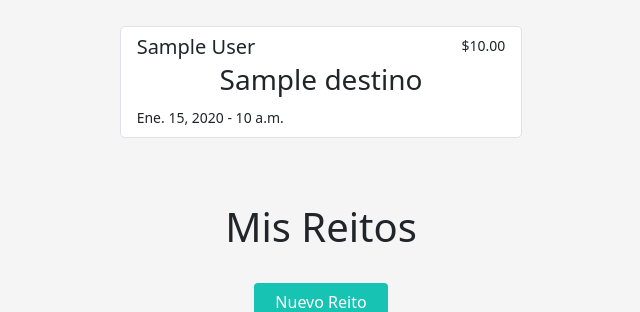
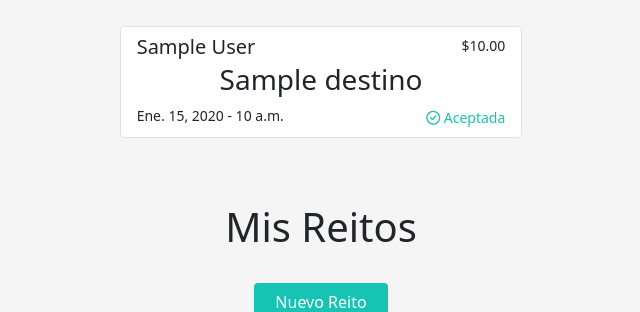
Before and after one commit to gomezluis007/Reito, a Django app: page /ver-viajes/ in a window 1280 px wide. Shown: the part 152-464 px from the top of the page, without its empty margins (319-959 px from the left). Run offline with Django 3.2, Linux system fonts and the light colour scheme; a user stored in the database is signed in; tables that the repository leaves empty hold one stand-in row (values such as "Sample post"); some libraries are stand-ins or nearby versions.

Commit message:
Agregar colores y estado de reserva en la lista de reservas

```diff
--- a/static/css/style.css
+++ b/static/css/style.css
@@ -173,6 +173,14 @@ div.estado_positivo {
     background-color: #17C3B2;
 }
 
+.etiqueta_negativa {
+    color: #3A606E;
+}
+
+.etiqueta_positiva {
+    color: #17C3B2;
+}
+
 div.estado_negativo {
     background-color: #3A606E;
 }
--- a/viajes/templates/ver_viajes.html
+++ b/viajes/templates/ver_viajes.html
@@ -23,8 +23,24 @@
                 <div class="text-center">
                     <h3>{{reserva.viaje.destino}}</h3>
                 </div>
-                <div>
+                <div class="d-flex justify-content-between">
                     <small>{{reserva.viaje.fecha}} - {{reserva.viaje.hora}}</small>
+
+                    {% if reserva.estado %}
+                        <div class="etiqueta_positiva">
+                            <small>
+                                <i class="far fa-check-circle"></i> Aceptada
+                            </small>
+                        </div>
+                    {% else %}
+                        <div class="etiqueta_negativa">
+                            <small>
+                                <i class="far fa-clock"></i> Pendiente
+                            </small>
+                        </div>
+                    {% endif %}
+
+
                 </div>
             </a>
         {% endfor %}
```
